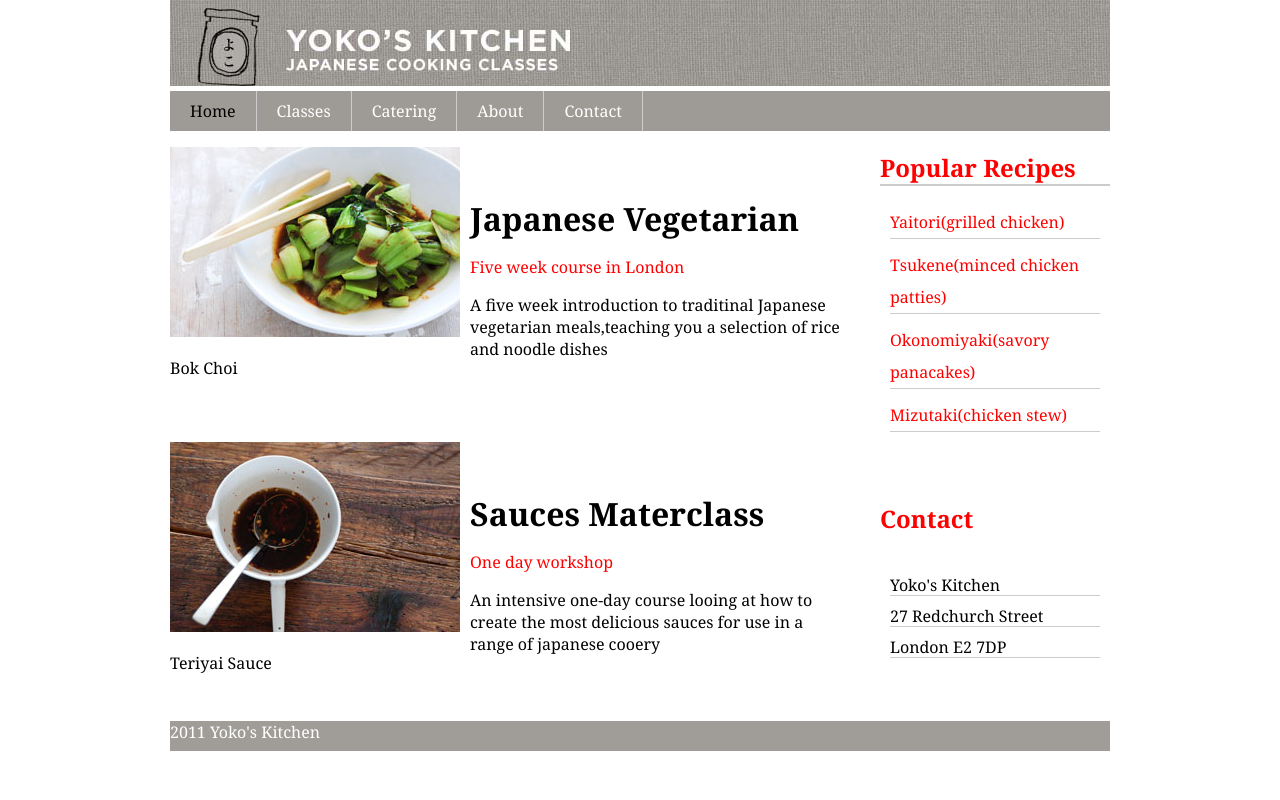
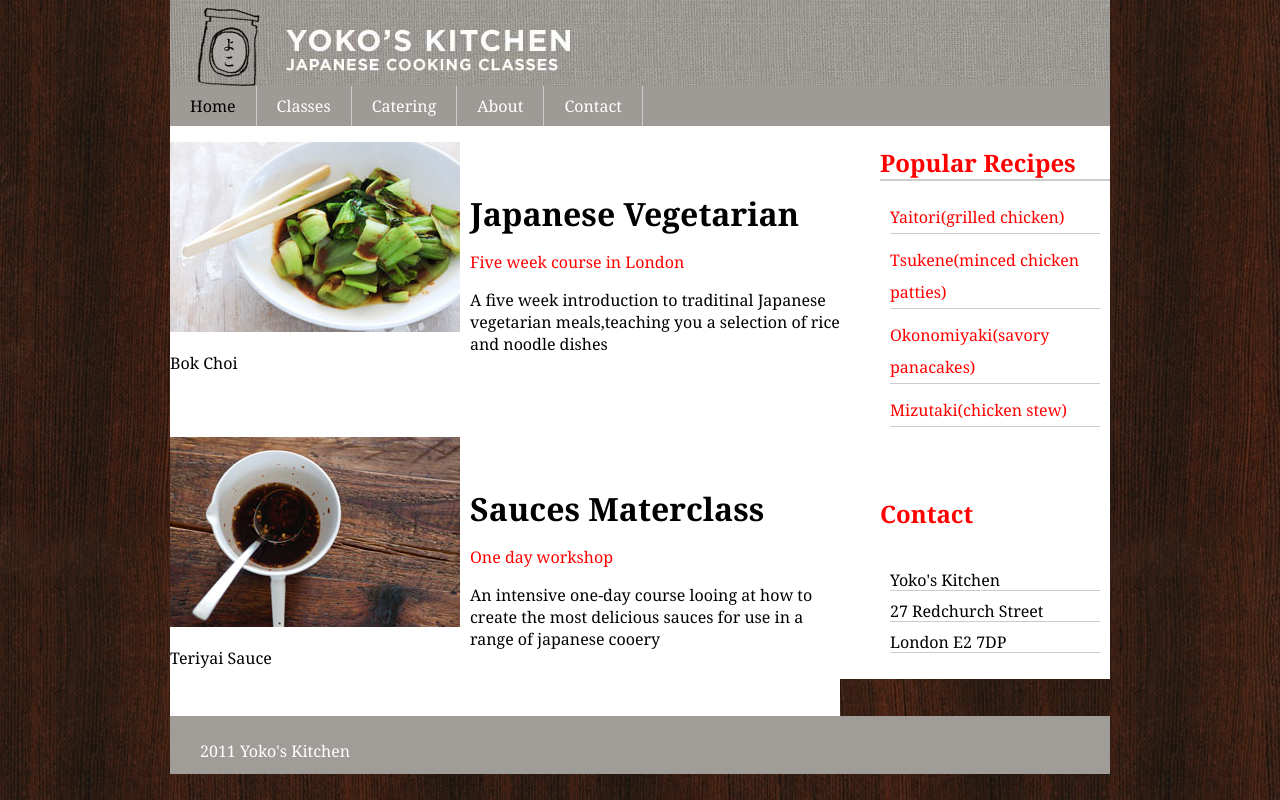
Before and after one commit to MaiPhan20/lab10_, a plain HTML site: page lab10/index.html in a window 1280 px wide. Drawn offline with Linux system fonts and the light colour scheme.

Commit message:
lab10
lab10

```diff
--- a/lab10/css/style.css
+++ b/lab10/css/style.css
@@ -5,37 +5,44 @@ body{
     margin-right: auto;
     margin-left: auto;
     margin-bottom: 0px;
+
+
 }
 #Menu_top{
     background: #9e9b96;
     height: 40px;
     width: 940px;
     margin-top: 0px;
+
 }
 #banner{
     height: auto;
     width: 940px;
     margin-bottom: 0px;
+    line-height: 0px;
 }
 #main #left{
     width: 670px;
     float: left;
     min-height: 400px;
+    background-color: #FFFFFF;
 
 }
 #main #right{
     width: 270px;
     float: left;
-    min-height: 300px;
+    background-color: #FFFFFF;
+    min-height: 552.5px;
 }
 #footer {
     background: #a09d98;
-    width: 940px;
+    width: 910px;
     text-align: center;
     height: 60px;
     color: #FFF;
     clear: left;
     height: 30px;
+    padding: 7.5px 0px 20px 30px ;
 }
 #Menu_top ul{
     margin: 0px;
@@ -91,6 +98,8 @@ body{
     color: White;
     width: 30px;
 
+
+
 }
 #main #right .menu_right  ul  li{
     display: block;
@@ -111,4 +120,5 @@ body{
     border-bottom:1px solid #ccc ;
     color: black;
     margin: 10px;
+
 }
--- a/lab10/index.html
+++ b/lab10/index.html
@@ -5,7 +5,9 @@
     <title>Layout</title>
     <link rel="stylesheet" type="text/css" href="css/style.css"/>
 </head>
-<body>
+
+<body background="img/dark-wood.jpg">
+
 <Div id ="banner">
     <img src="img/header.jpg" height="86" width="940"/>
 <div id ="Menu_top">
@@ -51,7 +53,7 @@
                 <div id="right1">
                     <div class="menu_right2">
                     <ul>
-            <H2 style="padding: 50px 0px 20px 0px;color: red">Contact</H2>
+            <H2 style="padding: 50px 0px 20px 0px;color: red ">Contact</H2>
                 <Li>Yoko's Kitchen</Li>
                  <Li>27 Redchurch Street</Li>
                   <Li>London E2 7DP</Li>
```
